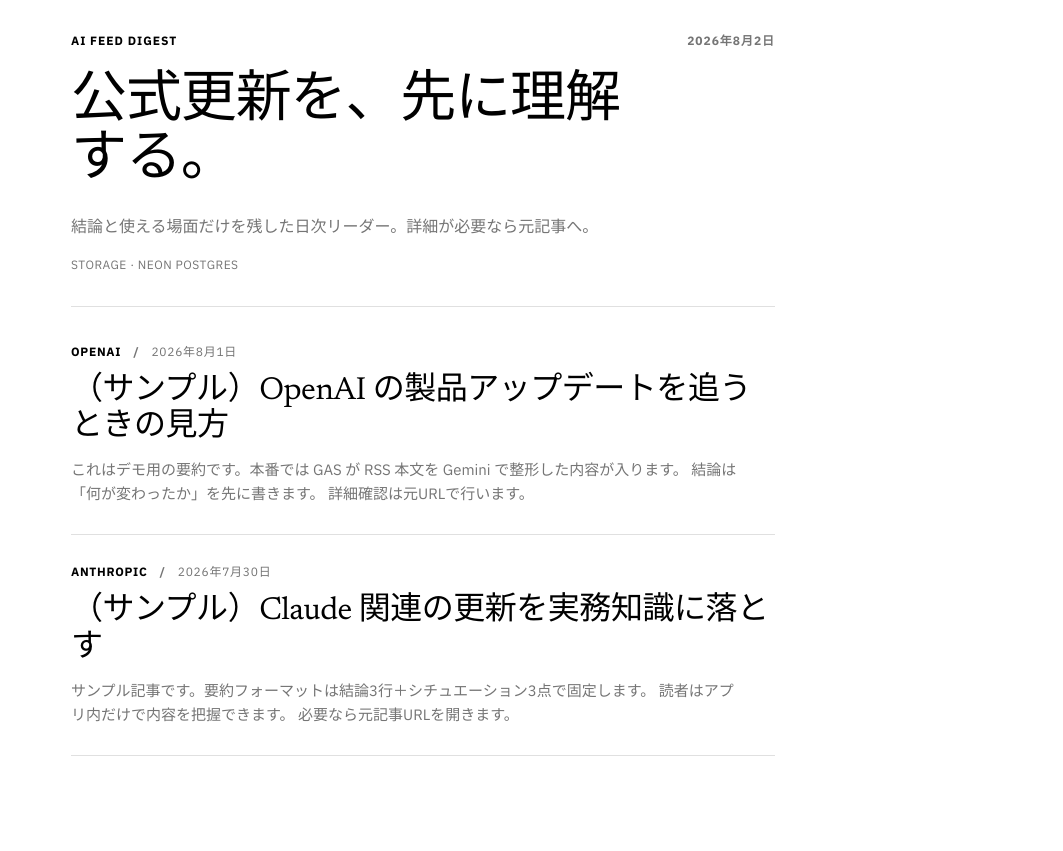
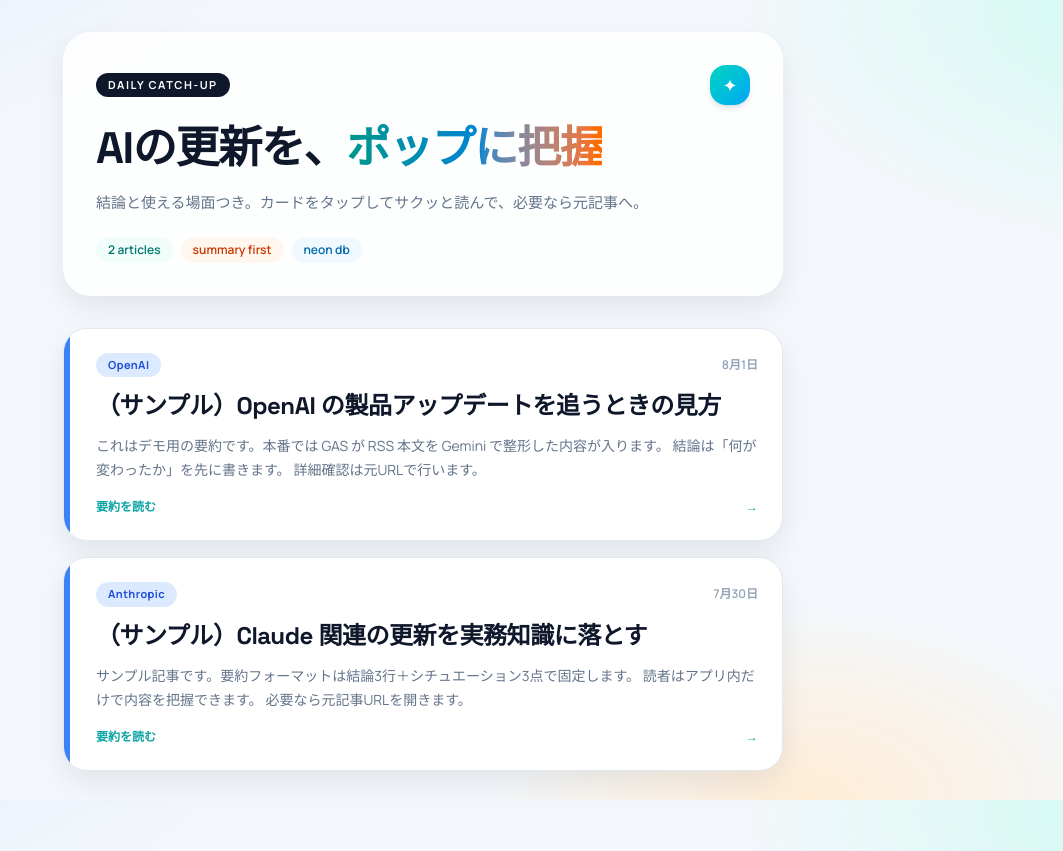
Before and after one commit to osanai1004/ai-feed-digest, a Next.js app: page / in a window 1280 px wide. Shown: the whole page, without its empty margins (217-1280 px from the left). Built offline with nearby package versions, Linux system fonts and the light colour scheme; no server answers; the database is empty.

Commit message:
style: switch to pop modern card UI
Replace stark editorial layout with Clay/Framer-inspired cards,
source color badges, soft gradient atmosphere, and hover motion.

```diff
--- a/src/app/articles/[id]/page.tsx
+++ b/src/app/articles/[id]/page.tsx
@@ -1,6 +1,7 @@
 import Link from "next/link";
 import { notFound } from "next/navigation";
 import { getArticle } from "@/lib/store";
+import { styleForSource } from "@/lib/sourceStyles";
 
 export const dynamic = "force-dynamic";
 
@@ -26,87 +27,95 @@ export default async function ArticlePage({ params }: Props) {
   const { id } = await params;
   const article = await getArticle(id);
   if (!article) notFound();
+  const tone = styleForSource(article.source);
 
   return (
-    <main className="mx-auto min-h-full w-full max-w-3xl px-5 pb-20 pt-8 sm:px-8">
-      <div className="mb-8 border-b border-[var(--hairline)] pb-4 text-[12px] font-bold tracking-[0.08em] uppercase">
-        <Link href="/" className="hover:underline">
-          ← Index
+    <main className="mx-auto min-h-full w-full max-w-3xl px-4 pb-20 pt-6 sm:px-6">
+      <div className="mb-5">
+        <Link
+          href="/"
+          className="inline-flex items-center rounded-full border border-[var(--hairline)] bg-white/80 px-4 py-2 text-[12px] font-bold text-[var(--ink-soft)] shadow-sm backdrop-blur transition hover:-translate-y-0.5"
+        >
+          ← 一覧へ
         </Link>
       </div>
 
-      <article>
-        <div className="mb-4 flex flex-wrap items-center gap-3 text-[12px] font-bold tracking-[0.06em] uppercase">
-          <span>{article.source}</span>
-          <span className="text-[var(--body)]">/</span>
+      <article className="animate-rise overflow-hidden rounded-[28px] border border-[var(--hairline)] bg-white shadow-[var(--shadow)]">
+        <div
+          className="h-2 w-full"
+          style={{
+            background: `linear-gradient(90deg, ${tone.bar}, #38bdf8, #fb923c)`,
+          }}
+        />
+        <div className="p-6 sm:p-8">
+          <div className="mb-4 flex flex-wrap items-center gap-3">
+            <span
+              className="rounded-full px-3 py-1 text-[11px] font-bold"
+              style={{ background: tone.badge, color: tone.text }}
+            >
+              {article.source}
+            </span>
             <time
               dateTime={article.publishedAt}
-            className="font-normal text-[var(--body)]"
+              className="text-[12px] font-semibold text-[var(--mute)]"
             >
               {formatDate(article.publishedAt)}
             </time>
           </div>
 
           <h1
-          className="max-w-2xl text-[36px] leading-[1.08] tracking-[-0.02em] sm:text-[48px]"
-          style={{ fontFamily: "var(--font-display), Georgia, serif" }}
+            className="max-w-2xl text-[30px] leading-[1.15] font-bold tracking-[-0.03em] sm:text-[40px]"
+            style={{ fontFamily: "var(--font-display), sans-serif" }}
           >
             {article.title}
           </h1>
 
-        <section className="mt-10 border-t border-[var(--hairline)] pt-8">
-          <h2 className="mb-4 text-[12px] font-bold tracking-[0.08em] uppercase">
+          <section className="mt-8 rounded-3xl bg-gradient-to-br from-slate-50 to-teal-50/60 p-5 sm:p-6">
+            <h2 className="mb-3 text-[12px] font-extrabold tracking-[0.14em] text-teal-700 uppercase">
               結論
             </h2>
-          <div
-            className="whitespace-pre-line text-[19px] leading-[1.55] tracking-[0.01em] text-[var(--ink-soft)]"
-            style={{ fontFamily: "var(--font-display), Georgia, serif" }}
-          >
+            <div className="whitespace-pre-line text-[17px] leading-8 text-[var(--ink-soft)]">
               {article.summary.conclusion}
             </div>
           </section>
 
-        <section className="mt-10 border-t border-[var(--hairline)] pt-8">
-          <h2 className="mb-5 text-[12px] font-bold tracking-[0.08em] uppercase">
+          <section className="mt-6">
+            <h2 className="mb-4 text-[12px] font-extrabold tracking-[0.14em] text-orange-600 uppercase">
               使えるシチュエーション
             </h2>
-          <ol className="space-y-0">
+            <ol className="grid gap-3">
               {article.summary.situations.map((item, index) => (
                 <li
                   key={`${index}-${item}`}
-                className="grid grid-cols-[2rem_1fr] gap-3 border-b border-[var(--hairline)] py-4 text-[16px] leading-7 last:border-b-0"
+                  className="flex gap-3 rounded-2xl border border-[var(--hairline)] bg-[var(--canvas)] p-4"
                 >
-                <span className="pt-0.5 text-[12px] font-bold tracking-[0.06em] text-[var(--body)]">
-                  {String(index + 1).padStart(2, "0")}
+                  <span
+                    className="flex h-8 w-8 shrink-0 items-center justify-center rounded-xl text-[12px] font-extrabold text-white"
+                    style={{ background: tone.bar }}
+                  >
+                    {index + 1}
                   </span>
-                <span>{item}</span>
+                  <span className="pt-1 text-[15px] leading-7 text-[var(--ink-soft)]">
+                    {item}
+                  </span>
                 </li>
               ))}
             </ol>
           </section>
 
-        <div className="mt-12 border-t border-[var(--hairline)] pt-8">
+          <div className="mt-8 border-t border-[var(--hairline)] pt-6">
             <a
               href={article.url}
               target="_blank"
               rel="noopener noreferrer"
-            className="inline-flex items-center bg-[var(--ink)] px-5 py-3 text-[14px] font-bold tracking-[0.04em] text-white hover:bg-[var(--ink-soft)]"
+              className="inline-flex items-center justify-center rounded-full bg-[var(--ink)] px-6 py-3 text-[14px] font-bold text-white transition hover:scale-[1.02] hover:bg-slate-800"
             >
-            元記事で詳細を確認する
+              元記事で詳細を確認する →
             </a>
-          <p className="mt-4 max-w-xl text-[13px] leading-6 text-[var(--body)]">
-            まずここで把握し、必要なときだけ公式ページへ進む。
+            <p className="mt-3 text-[13px] leading-6 text-[var(--body)]">
+              まずカード内の要約で把握。詳しく見たいときだけ公式へ。
             </p>
-          <p className="mt-2 text-[13px]">
-            <a
-              href={article.url}
-              target="_blank"
-              rel="noopener noreferrer"
-              className="text-[var(--link)] underline underline-offset-2"
-            >
-              {article.url}
-            </a>
-          </p>
+          </div>
         </div>
       </article>
     </main>
--- a/src/app/globals.css
+++ b/src/app/globals.css
@@ -1,16 +1,22 @@
 @import "tailwindcss";
 
-/* Inspired by VoltAgent/awesome-design-md → Wired editorial system:
-   stark black/white, hairline rules, serif display, minimal chrome. */
+/* Pop / modern card UI — inspired by Clay + Framer accents,
+   avoiding plain editorial and generic purple AI gradients. */
 
 :root {
-  --ink: #000000;
-  --ink-soft: #1a1a1a;
-  --body: #757575;
-  --hairline: #e0e0e0;
-  --canvas: #ffffff;
-  --canvas-soft: #f5f5f5;
-  --link: #057dbc;
+  --ink: #0f172a;
+  --ink-soft: #334155;
+  --body: #64748b;
+  --mute: #94a3b8;
+  --canvas: #f4f7fb;
+  --canvas-2: #eef2ff;
+  --card: #ffffff;
+  --hairline: #e2e8f0;
+  --accent: #0ea5a4;
+  --accent-2: #f97316;
+  --accent-3: #2563eb;
+  --shadow: 0 12px 30px rgba(15, 23, 42, 0.08);
+  --shadow-hover: 0 18px 40px rgba(15, 23, 42, 0.14);
   --background: var(--canvas);
   --foreground: var(--ink);
 }
@@ -19,7 +25,7 @@
   --color-background: var(--background);
   --color-foreground: var(--foreground);
   --font-sans: var(--font-ui);
-  --font-serif: var(--font-display);
+  --font-display: var(--font-display);
 }
 
 * {
@@ -33,9 +39,13 @@ body {
 
 body {
   margin: 0;
-  background: var(--canvas);
   color: var(--ink);
-  font-family: var(--font-ui), "Helvetica Neue", Helvetica, Arial, sans-serif;
+  font-family: var(--font-ui), "Hiragino Sans", "Noto Sans JP", sans-serif;
+  background:
+    radial-gradient(1200px 600px at -10% -20%, #dbeafe 0%, transparent 55%),
+    radial-gradient(900px 500px at 110% 0%, #ccfbf1 0%, transparent 50%),
+    radial-gradient(700px 420px at 80% 100%, #ffedd5 0%, transparent 45%),
+    var(--canvas);
   -webkit-font-smoothing: antialiased;
 }
 
@@ -44,7 +54,31 @@ a {
   text-decoration: none;
 }
 
-::selection {
-  background: #000;
-  color: #fff;
+@keyframes rise-in {
+  from {
+    opacity: 0;
+    transform: translateY(10px);
+  }
+  to {
+    opacity: 1;
+    transform: translateY(0);
+  }
 }
+
+@keyframes float-soft {
+  0%,
+  100% {
+    transform: translateY(0);
+  }
+  50% {
+    transform: translateY(-4px);
+  }
+}
+
+.animate-rise {
+  animation: rise-in 0.45s ease both;
+}
+
+.animate-float {
+  animation: float-soft 5s ease-in-out infinite;
+}
--- a/src/app/layout.tsx
+++ b/src/app/layout.tsx
@@ -1,17 +1,17 @@
 import type { Metadata, Viewport } from "next";
-import { IBM_Plex_Sans, Newsreader } from "next/font/google";
+import { Manrope, Space_Grotesk } from "next/font/google";
 import "./globals.css";
 
-const display = Newsreader({
+const display = Space_Grotesk({
   variable: "--font-display",
   subsets: ["latin"],
-  weight: ["400", "500", "600"],
+  weight: ["500", "600", "700"],
 });
 
-const ui = IBM_Plex_Sans({
+const ui = Manrope({
   variable: "--font-ui",
   subsets: ["latin"],
-  weight: ["400", "500", "600", "700"],
+  weight: ["400", "500", "600", "700", "800"],
 });
 
 export const metadata: Metadata = {
@@ -25,7 +25,7 @@ export const metadata: Metadata = {
 };
 
 export const viewport: Viewport = {
-  themeColor: "#ffffff",
+  themeColor: "#f4f7fb",
   width: "device-width",
   initialScale: 1,
 };
--- a/src/app/page.tsx
+++ b/src/app/page.tsx
@@ -1,12 +1,12 @@
 import Link from "next/link";
 import { listArticles, storageMode } from "@/lib/store";
+import { styleForSource } from "@/lib/sourceStyles";
 
 export const dynamic = "force-dynamic";
 
 function formatDate(value: string) {
   try {
     return new Intl.DateTimeFormat("ja-JP", {
-      year: "numeric",
       month: "short",
       day: "numeric",
     }).format(new Date(value));
@@ -20,54 +20,85 @@ export default async function HomePage() {
   const mode = storageMode();
 
   return (
-    <main className="mx-auto min-h-full w-full max-w-3xl px-5 pb-20 pt-8 sm:px-8">
-      <header className="border-b border-[var(--hairline)] pb-8">
-        <div className="mb-6 flex items-center justify-between text-[12px] font-bold tracking-[0.08em] uppercase">
-          <span>AI Feed Digest</span>
-          <span className="text-[var(--body)]">{formatDate(new Date().toISOString())}</span>
+    <main className="mx-auto min-h-full w-full max-w-3xl px-4 pb-20 pt-8 sm:px-6">
+      <header className="animate-rise mb-8 overflow-hidden rounded-[28px] border border-white/70 bg-white/80 p-6 shadow-[var(--shadow)] backdrop-blur sm:p-8">
+        <div className="mb-5 flex items-center justify-between gap-3">
+          <span className="inline-flex items-center rounded-full bg-[var(--ink)] px-3 py-1 text-[11px] font-bold tracking-[0.14em] text-white uppercase">
+            Daily Catch-up
+          </span>
+          <span className="animate-float inline-flex h-10 w-10 items-center justify-center rounded-2xl bg-gradient-to-br from-teal-400 to-sky-500 text-lg text-white shadow-md">
+            ✦
+          </span>
         </div>
         <h1
-          className="max-w-xl text-[42px] leading-[1.05] tracking-[-0.02em] sm:text-[56px]"
-          style={{ fontFamily: "var(--font-display), Georgia, serif" }}
+          className="max-w-xl text-[34px] leading-[1.08] font-bold tracking-[-0.03em] sm:text-[44px]"
+          style={{ fontFamily: "var(--font-display), sans-serif" }}
         >
-          公式更新を、先に理解する。
+          AIの更新を、
+          <span className="bg-gradient-to-r from-teal-600 via-sky-600 to-orange-500 bg-clip-text text-transparent">
+            ポップに把握
+          </span>
         </h1>
-        <p className="mt-5 max-w-xl text-[16px] leading-7 text-[var(--body)]">
-          結論と使える場面だけを残した日次リーダー。詳細が必要なら元記事へ。
+        <p className="mt-4 max-w-xl text-[15px] leading-7 text-[var(--body)]">
+          結論と使える場面つき。カードをタップしてサクッと読んで、必要なら元記事へ。
         </p>
-        <p className="mt-4 text-[12px] tracking-[0.04em] text-[var(--body)] uppercase">
-          storage · {mode === "neon" ? "neon postgres" : "local / seed"}
-        </p>
+        <div className="mt-5 flex flex-wrap gap-2 text-[12px] font-semibold text-[var(--ink-soft)]">
+          <span className="rounded-full bg-teal-50 px-3 py-1 text-teal-700">
+            {articles.length} articles
+          </span>
+          <span className="rounded-full bg-orange-50 px-3 py-1 text-orange-700">
+            summary first
+          </span>
+          <span className="rounded-full bg-sky-50 px-3 py-1 text-sky-700">
+            {mode === "neon" ? "neon db" : "local / seed"}
+          </span>
+        </div>
       </header>
 
-      <section className="mt-2">
-        {articles.map((article) => (
+      <section className="grid gap-4">
+        {articles.map((article, index) => {
+          const tone = styleForSource(article.source);
+          return (
             <Link
               key={article.id}
               href={`/articles/${article.id}`}
-            className="group block border-b border-[var(--hairline)] py-7 transition-colors hover:bg-[var(--canvas-soft)]"
+              className="animate-rise group relative overflow-hidden rounded-[24px] border border-[var(--hairline)] bg-[var(--card)] p-5 shadow-[var(--shadow)] transition duration-200 hover:-translate-y-1 hover:shadow-[var(--shadow-hover)] sm:p-6"
+              style={{ animationDelay: `${Math.min(index, 6) * 60}ms` }}
             >
-            <div className="mb-3 flex items-center gap-3 text-[12px] font-bold tracking-[0.06em] uppercase">
-              <span>{article.source}</span>
-              <span className="text-[var(--body)]">/</span>
+              <div
+                className="absolute inset-y-0 left-0 w-1.5"
+                style={{ background: tone.bar }}
+              />
+              <div className="mb-3 flex items-center justify-between gap-3 pl-2">
+                <span
+                  className="rounded-full px-3 py-1 text-[11px] font-bold tracking-[0.04em]"
+                  style={{ background: tone.badge, color: tone.text }}
+                >
+                  {article.source}
+                </span>
                 <time
                   dateTime={article.publishedAt}
-                className="font-normal text-[var(--body)]"
+                  className="text-[12px] font-semibold text-[var(--mute)]"
                 >
                   {formatDate(article.publishedAt)}
                 </time>
               </div>
               <h2
-              className="text-[26px] leading-[1.15] tracking-[-0.015em] group-hover:underline sm:text-[32px]"
-              style={{ fontFamily: "var(--font-display), Georgia, serif" }}
+                className="pl-2 text-[22px] leading-snug font-bold tracking-[-0.02em] transition group-hover:text-sky-700 sm:text-[24px]"
+                style={{ fontFamily: "var(--font-display), sans-serif" }}
               >
                 {article.title}
               </h2>
-            <p className="mt-3 line-clamp-2 max-w-2xl text-[15px] leading-6 text-[var(--body)]">
+              <p className="mt-3 line-clamp-2 pl-2 text-[14px] leading-6 text-[var(--body)]">
                 {article.summary.conclusion.replace(/\n/g, " ")}
               </p>
+              <div className="mt-4 flex items-center justify-between pl-2 text-[12px] font-bold text-[var(--accent)]">
+                <span>要約を読む</span>
+                <span className="transition group-hover:translate-x-1">→</span>
+              </div>
             </Link>
-        ))}
+          );
+        })}
       </section>
     </main>
   );
--- /dev/null
+++ b/src/lib/sourceStyles.ts
@@ -0,0 +1,16 @@
+const PALETTE = [
+  { badge: "#ccfbf1", text: "#0f766e", bar: "#14b8a6" },
+  { badge: "#ffedd5", text: "#c2410c", bar: "#f97316" },
+  { badge: "#dbeafe", text: "#1d4ed8", bar: "#3b82f6" },
+  { badge: "#fce7f3", text: "#be185d", bar: "#ec4899" },
+  { badge: "#ede9fe", text: "#6d28d9", bar: "#8b5cf6" },
+  { badge: "#ecfccb", text: "#3f6212", bar: "#84cc16" },
+] as const;
+
+export function styleForSource(source: string) {
+  let hash = 0;
+  for (let i = 0; i < source.length; i += 1) {
+    hash = (hash + source.charCodeAt(i) * (i + 1)) % 997;
+  }
+  return PALETTE[hash % PALETTE.length];
+}
```
Also changed, not shown: 1 other file (tests, documents, lock files or other folders). Lines whose indentation alone changed are shown as unchanged.
